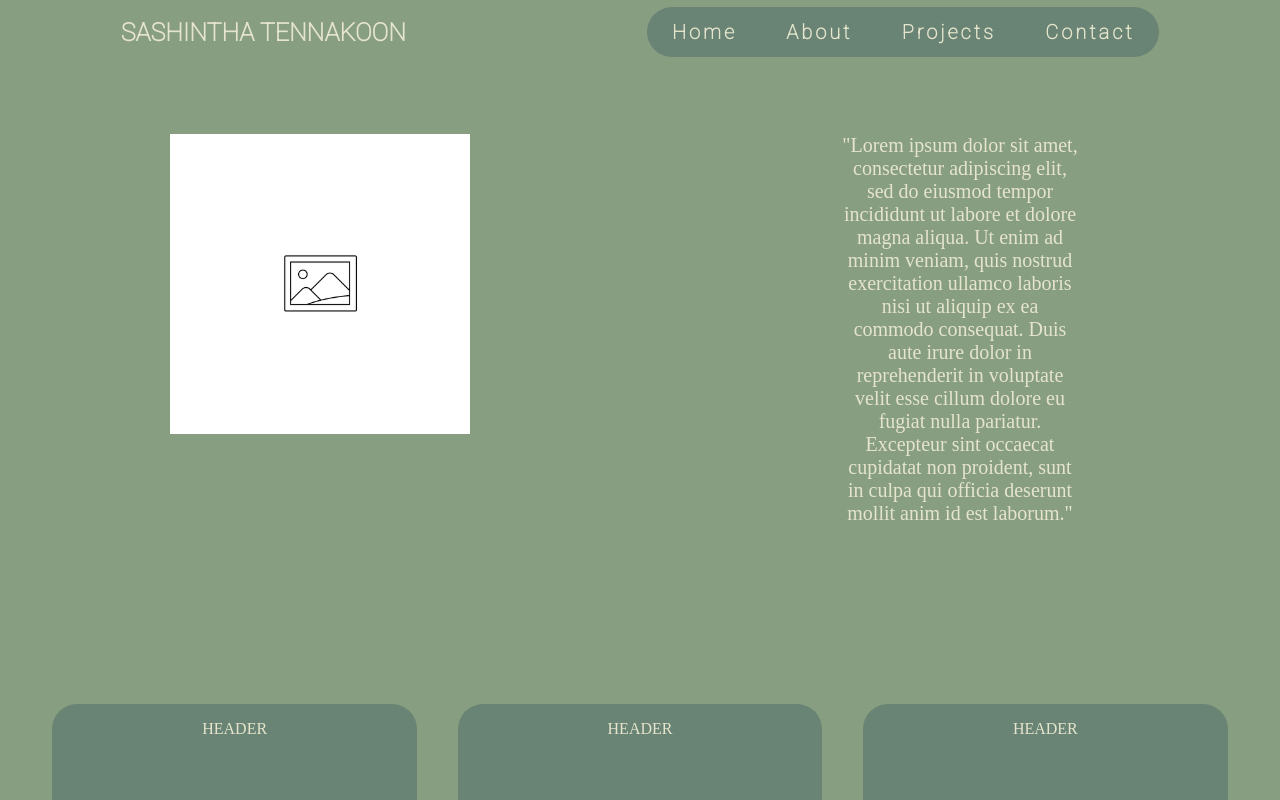
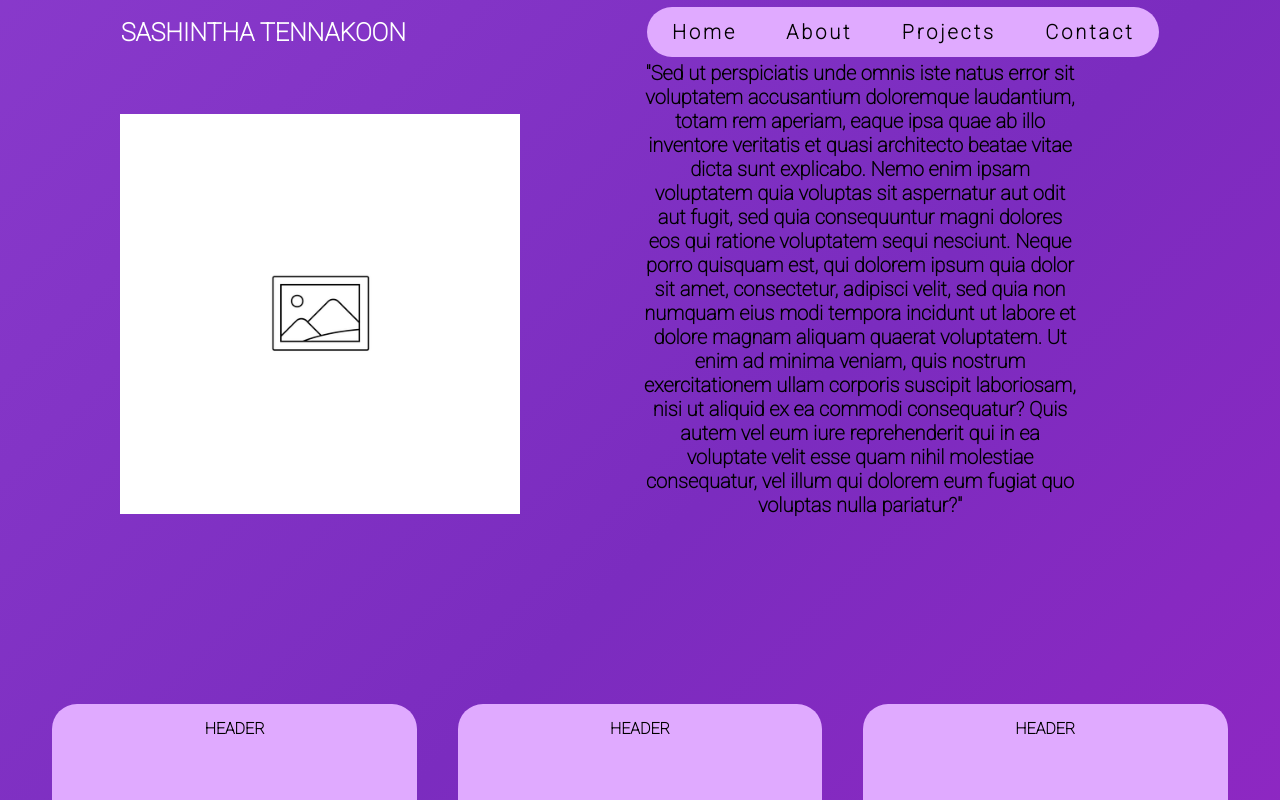
Before and after one commit to sashintha/sashintha.github.io, a plain HTML site: page index.html in a window 1280 px wide. Shown: the top 800 px of the page. Drawn offline with Linux system fonts and the light colour scheme.

Commit message:
updated theme + animated main title

```diff
--- a/index.html
+++ b/index.html
@@ -16,7 +16,20 @@
         <!-- main nav bar -->
         <nav id="home">
             <div class="logo" >
-                <h4 style="font-size: 25px;">Sashintha Tennakoon</h4>
+                <h4 style="font-size: 25px;">
+                    <p id="type"></p>
+                    <script type="text/javascript">
+                        var i = 0;
+                        var txt = "Sashintha Tennakoon";
+                        var speed = 150;
+                        function type() {
+                            document.getElementById("type").innerHTML += txt.charAt(i);
+                            i++;
+                            setTimeout(type, speed);
+                        }
+                        type();
+                    </script>
+                </h4>
             </div>
             <ul class="nav-links">
                 <li><a href="#home">Home</a></li>
@@ -38,13 +51,17 @@
             <!-- about -->
             <div class="row">
                 <div class="column about-image">
-                    <img src="./Assets/placeholder.png" alt="image" style ="height: 300px; width:300px">
+                    <img src="./Assets/placeholder.png" alt="image" style ="height: 400px; width:400px">
                 </div>
                 <div class="column about-text">
-                    "Lorem ipsum dolor sit amet, consectetur adipiscing elit, sed do eiusmod tempor incididunt ut labore et dolore magna
-                    aliqua. Ut enim ad minim veniam, quis nostrud exercitation ullamco laboris nisi ut aliquip ex ea commodo consequat. Duis
-                    aute irure dolor in reprehenderit in voluptate velit esse cillum dolore eu fugiat nulla pariatur. Excepteur sint
-                    occaecat cupidatat non proident, sunt in culpa qui officia deserunt mollit anim id est laborum."
+                    "Sed ut perspiciatis unde omnis iste natus error sit voluptatem accusantium doloremque laudantium, totam rem aperiam,
+                    eaque ipsa quae ab illo inventore veritatis et quasi architecto beatae vitae dicta sunt explicabo. Nemo enim ipsam
+                    voluptatem quia voluptas sit aspernatur aut odit aut fugit, sed quia consequuntur magni dolores eos qui ratione
+                    voluptatem sequi nesciunt. Neque porro quisquam est, qui dolorem ipsum quia dolor sit amet, consectetur, adipisci velit,
+                    sed quia non numquam eius modi tempora incidunt ut labore et dolore magnam aliquam quaerat voluptatem. Ut enim ad minima
+                    veniam, quis nostrum exercitationem ullam corporis suscipit laboriosam, nisi ut aliquid ex ea commodi consequatur? Quis
+                    autem vel eum iure reprehenderit qui in ea voluptate velit esse quam nihil molestiae consequatur, vel illum qui dolorem
+                    eum fugiat quo voluptas nulla pariatur?"
                 </div>
             </div>
         </div>
--- a/style.css
+++ b/style.css
@@ -5,13 +5,29 @@
 }
 
 html {
-    min-height: 100%;
+    /* min-height: 100%;
     overflow-x: hidden;
     overflow-y: auto;
     background-size:cover;
     background-repeat: no-repeat;
-    background-color: #889E81;
+    background-color: #889E81; */
     /* background: linear-gradient(to bottom , #698474,#889E81, #BAC7A7, #E5E4CC); */
+    scroll-behavior: smooth;
+    background: linear-gradient(-45deg,#3c096c,#bc1cca, #7b2cbf, #9d4edd, #c77dff);
+	background-size: 400% 400%;
+	animation: gradient 8s ease infinite;
+}
+
+@keyframes gradient {
+	0% {
+		background-position: 0% 50%;
+	}
+	50% {
+		background-position: 100% 50%;
+	}
+	100% {
+		background-position: 0% 50%;
+	}
 }
 
 /* Create two equal columns that floats next to each other */
@@ -19,7 +35,7 @@ html {
   float: left;
   width: 50%;
   padding-top: 50px;
-  height: 500px;
+  height: 400px;
 }
 
 /* Clear floats after the columns */
@@ -40,7 +56,7 @@ nav{
 }
 
 .logo{
-    color:#E5E4CC;
+    color:white;
     text-transform: uppercase;
 }
 
@@ -48,7 +64,7 @@ nav{
     display: flex;
     justify-content: space-around;
     width: 40%;
-    background-color: #698474;
+    background-color: #e0aaff;
     border-radius: 25px;
     height: 50px;
     text-align: center;
@@ -60,7 +76,7 @@ nav{
 }
 
 .nav-links a{
-    color: #E5E4CC;
+    color: black;
     text-decoration: none;
     letter-spacing: 3px;
     font-size: 20px;
@@ -98,7 +114,7 @@ nav{
         width: 35%;
         top: 8vh;
         background-color: #500303;
-        color:#E5E4CC;
+        color:#ffffff;
         display: flex;
         flex-direction: column;
         align-items: center;
@@ -141,23 +157,25 @@ nav{
 /* ABOUT SECTION STYLING */
 #about{
     min-height: 600px;
-    color: #E5E4CC;
+    color: black;
     text-align: center;
-    padding-top: 50px;
 }
 
 .about-image{
-    padding: 200px;
-    padding-top: 20px;
+    padding-left: 100px;
+    padding-right: 100px;
     display: flex;
     justify-content: center;
 }
 
 .about-text{
-    padding: 200px;
-    padding-top: 20px;
+    /* padding-left: 100px; */
+    align-items: center;
+    padding-right: 200px;
     display: flex;
     font-size: 20px;
+    font-family: 'Roboto', sans-serif;
+    font-weight: bold;
 }
 
 /* PROJECT SECTION STYLING */
@@ -184,7 +202,7 @@ nav{
     float: left;
     width: 30%;
     height: 400px;
-    background: #698474;
+    background: #e0aaff;
     margin-left: 1.667%;
     margin-right: 1.667%;
     margin-bottom: 1%;
@@ -200,11 +218,13 @@ nav{
 .container ul li .title{
     width: 100%;
     height: 50px;
+    font-family: 'Roboto', sans-serif;
+    font-weight: bold;
     line-height: 50px;
     border-radius: 25px;
     background: transparent;
     text-align: center;
-    color: #E5E4CC;
+    color: black;
 }
 
 @media screen and (max-width: 1200px){
```
